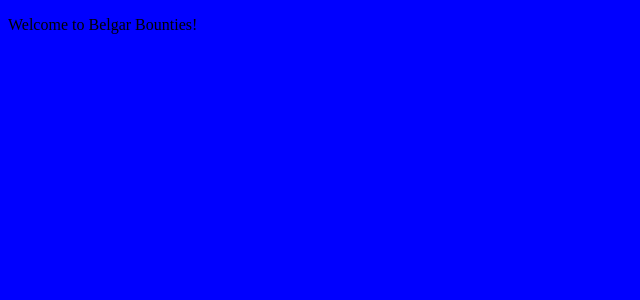
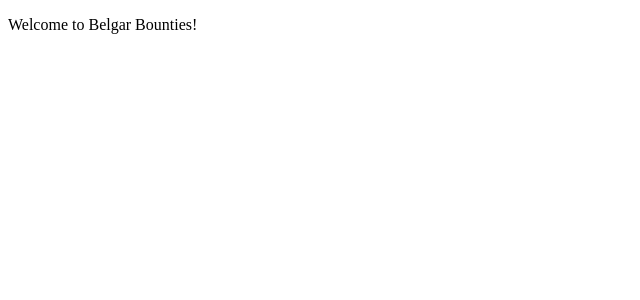
Before and after one commit to ocktopusPrime/belgar-bounties, a React (Create React App) app in the folder client/: page / in a window 1280 px wide. Shown: the top 300 px of the page, without its empty margins (0-640 px from the left). Built offline with nearby package versions, Linux system fonts and the light colour scheme.

Commit message:
removed scss

```diff
--- a/client/src/App.scss
+++ /dev/null
@@ -1,12 +0,0 @@
-/* Global Styles */
-:root {
-	--primary-color: #1f83d4;
-	--dark-color: #333333;
-	--light-color: #f4f4f4;
-	--danger-color: #dc3545;
-	--success-color: #28a745;
-}
-
-body {
-	background-color: blue;
-}
--- a/client/src/App.tsx
+++ b/client/src/App.tsx
@@ -1,5 +1,3 @@
-import './App.scss';
-
 export default function App() {
 	return (
 		<div className='App'>
```
